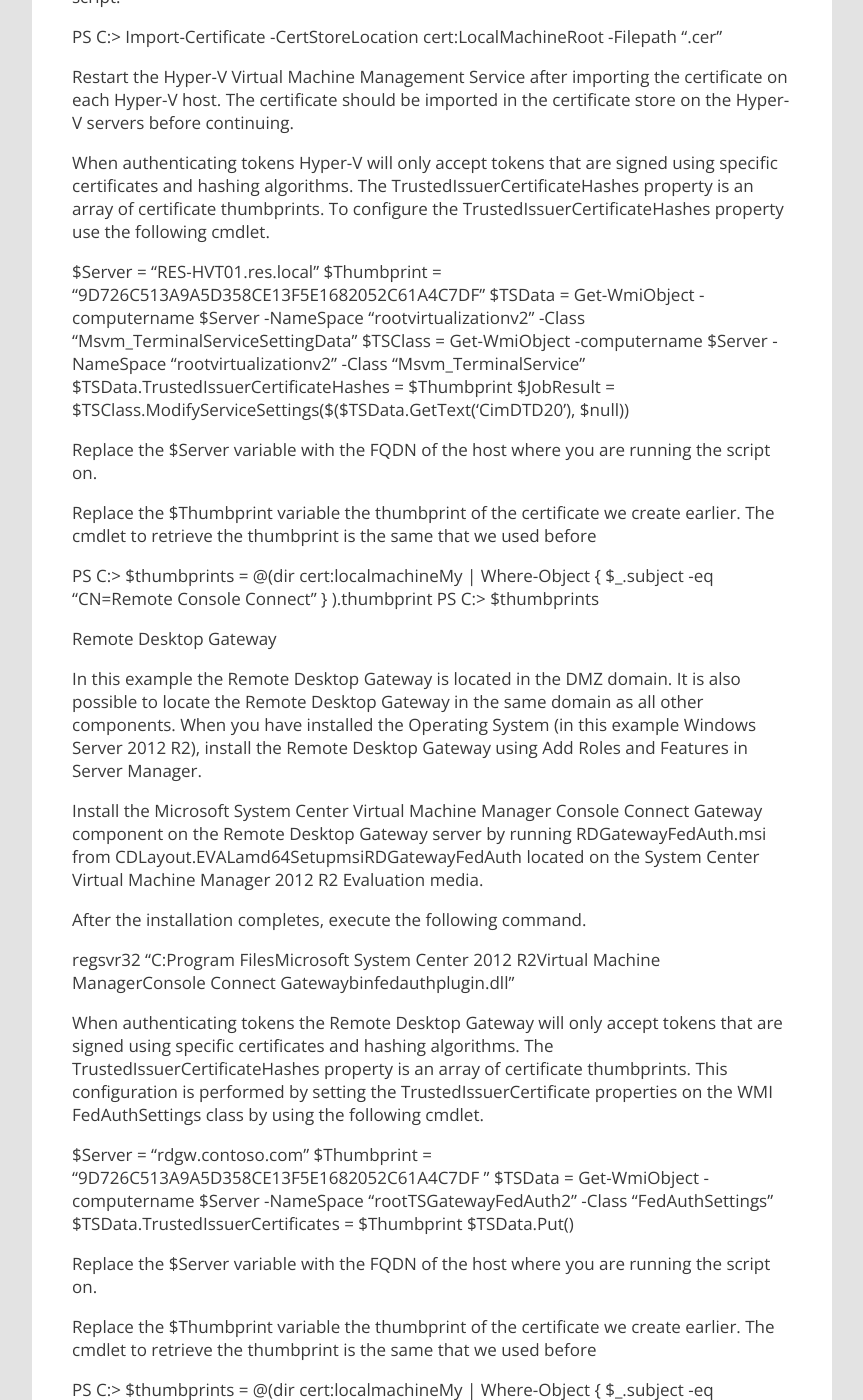
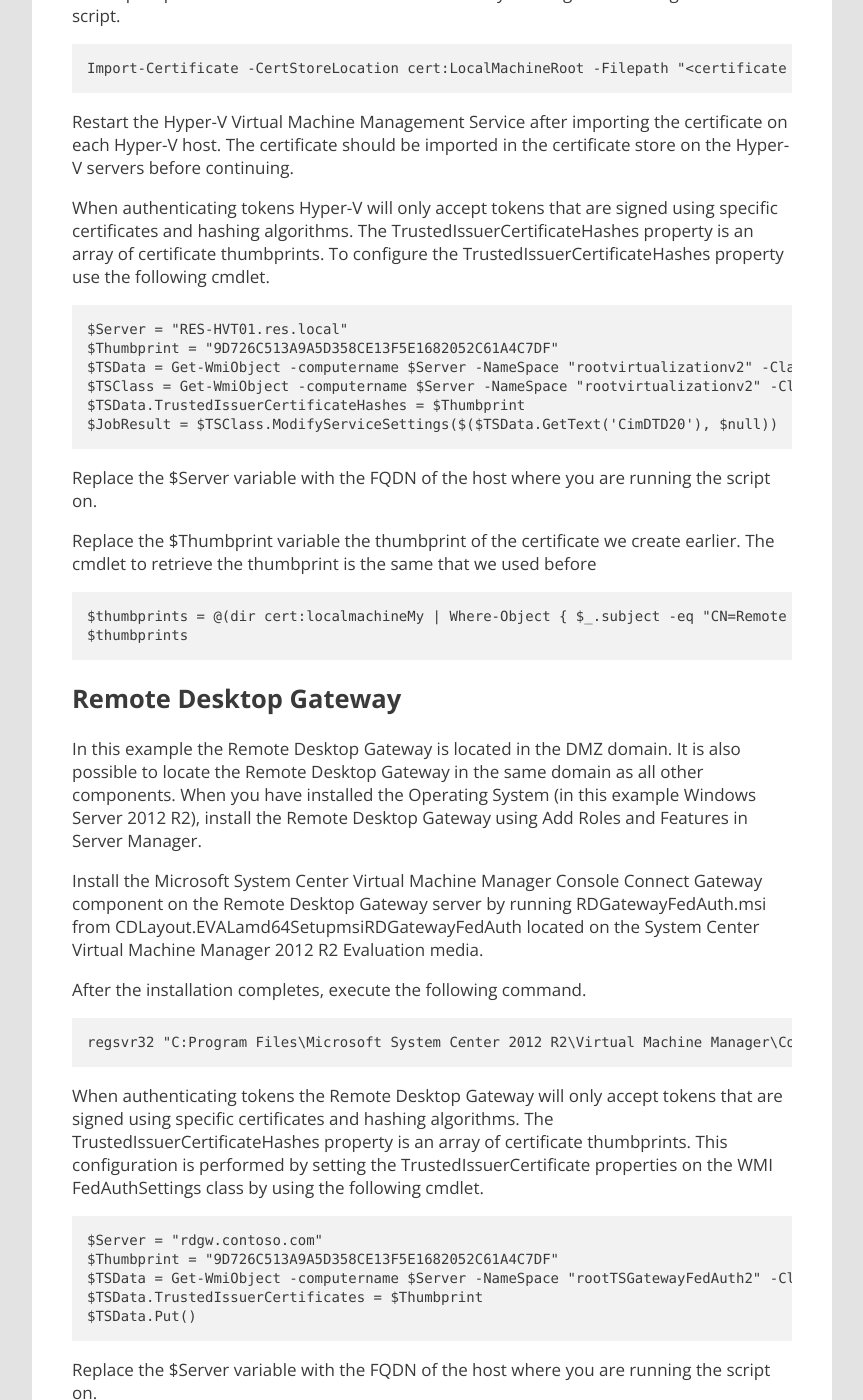
Before and after one commit to marcvaneijk/marcvaneijk.old, a Jekyll site: the page built from _posts/2013-09-10-wapconsole.md, in a window 1280 px wide and 1400 px high, scrolled down 6757 px. Shown: the whole window, without its empty margins (58-921 px from the left). Built offline with Jekyll 4.4.1, drawn with Linux system fonts in a browser that asks for light colours; nearby versions of some CDN libraries; some of the changed text lies outside the part shown.

Commit message:
Update 2013-09-10-wapconsole.md

````diff
--- a/_posts/2013-09-10-wapconsole.md
+++ b/_posts/2013-09-10-wapconsole.md
@@ -195,7 +195,7 @@ After configuring all parts and the tenant uses Console Connect, the ManagementO
 
 Add the SPF domain service account to the local administrator group on the SPF server and a reboot the SPF Server.
 
-Hyper-V hosts
+## Hyper-V hosts
 
 On each Hyper-V host, that will run virtual machines accessible by Windows Azure Pack, the following configuration steps must be done. As noted before these steps are specific for Windows Azure Preview. In Windows Azure Pack RTM this configuration is moved to System Center Virtual Machine Manager 2012 R2.
 
@@ -203,27 +203,33 @@ First we need to import the public key of the certificate. Copy the .CER file we
 
 The import process of the .CER file can also be done by running the following PowerShell script.
 
-PS C:> Import-Certificate -CertStoreLocation cert:LocalMachineRoot -Filepath “<certificate path>.cer”
+```
+Import-Certificate -CertStoreLocation cert:LocalMachineRoot -Filepath "<certificate path>.cer"
+```
 
 Restart the Hyper-V Virtual Machine Management Service after importing the certificate on each Hyper-V host. The certificate should be imported in the certificate store on the Hyper-V servers before continuing.
 
 When authenticating tokens Hyper-V will only accept tokens that are signed using specific certificates and hashing algorithms. The TrustedIssuerCertificateHashes property is an array of certificate thumbprints. To configure the TrustedIssuerCertificateHashes property use the following cmdlet.
 
-$Server = “RES-HVT01.res.local”
-$Thumbprint = “9D726C513A9A5D358CE13F5E1682052C61A4C7DF”
-$TSData = Get-WmiObject -computername $Server -NameSpace “rootvirtualizationv2” -Class “Msvm_TerminalServiceSettingData”
-$TSClass = Get-WmiObject -computername $Server -NameSpace “rootvirtualizationv2” -Class “Msvm_TerminalService”
+```
+$Server = "RES-HVT01.res.local"
+$Thumbprint = "9D726C513A9A5D358CE13F5E1682052C61A4C7DF"
+$TSData = Get-WmiObject -computername $Server -NameSpace "rootvirtualizationv2" -Class "Msvm_TerminalServiceSettingData"
+$TSClass = Get-WmiObject -computername $Server -NameSpace "rootvirtualizationv2" -Class "Msvm_TerminalService"
 $TSData.TrustedIssuerCertificateHashes = $Thumbprint
-$JobResult = $TSClass.ModifyServiceSettings($($TSData.GetText(‘CimDTD20’), $null))
+$JobResult = $TSClass.ModifyServiceSettings($($TSData.GetText('CimDTD20'), $null))
+```
 
 Replace the $Server variable with the FQDN of the host where you are running the script on.
 
 Replace the $Thumbprint variable the thumbprint of the certificate we create earlier. The cmdlet to retrieve the thumbprint is the same that we used before
 
-PS C:> $thumbprints = @(dir cert:localmachineMy | Where-Object { $_.subject -eq “CN=Remote Console Connect” } ).thumbprint
-PS C:> $thumbprints
+```
+$thumbprints = @(dir cert:localmachineMy | Where-Object { $_.subject -eq "CN=Remote Console Connect" } ).thumbprint
+$thumbprints
+```
 
-Remote Desktop Gateway
+## Remote Desktop Gateway
 
 In this example the Remote Desktop Gateway is located in the DMZ domain. It is also possible to locate the Remote Desktop Gateway in the same domain as all other components. When you have installed the Operating System (in this example Windows Server 2012 R2), install the Remote Desktop Gateway using Add Roles and Features in Server Manager.
 
@@ -231,39 +237,49 @@ Install the Microsoft System Center Virtual Machine Manager Console Connect Gate
 
 After the installation completes, execute the following command.
 
-regsvr32 “C:Program FilesMicrosoft System Center 2012 R2Virtual Machine ManagerConsole Connect Gatewaybinfedauthplugin.dll”
+```
+regsvr32 "C:Program Files\Microsoft System Center 2012 R2\Virtual Machine Manager\Console Connect Gateway\bin\fedauthplugin.dll"
+```
 
 When authenticating tokens the Remote Desktop Gateway will only accept tokens that are signed using specific certificates and hashing algorithms. The TrustedIssuerCertificateHashes property is an array of certificate thumbprints. This configuration is performed by setting the TrustedIssuerCertificate properties on the WMI FedAuthSettings class by using the following cmdlet.
 
-$Server = “rdgw.contoso.com”
-$Thumbprint = “9D726C513A9A5D358CE13F5E1682052C61A4C7DF ”
-$TSData = Get-WmiObject -computername $Server -NameSpace “rootTSGatewayFedAuth2” -Class “FedAuthSettings”
+```
+$Server = "rdgw.contoso.com"
+$Thumbprint = "9D726C513A9A5D358CE13F5E1682052C61A4C7DF"
+$TSData = Get-WmiObject -computername $Server -NameSpace "rootTSGatewayFedAuth2" -Class "FedAuthSettings"
 $TSData.TrustedIssuerCertificates = $Thumbprint
 $TSData.Put()
+```
 
 Replace the $Server variable with the FQDN of the host where you are running the script on.
 
 Replace the $Thumbprint variable the thumbprint of the certificate we create earlier. The cmdlet to retrieve the thumbprint is the same that we used before
 
-PS C:> $thumbprints = @(dir cert:localmachineMy | Where-Object { $_.subject -eq “CN=Remote Console Connect” } ).thumbprint
-PS C:> $thumbprints
+```
+$thumbprints = @(dir cert:localmachineMy | Where-Object { $_.subject -eq "CN=Remote Console Connect" } ).thumbprint
+$thumbprints
+```
 
 The Authentication plugin should be set with the following PowerShell cmdlet.
 
+```
 $g = Get-WmiObject -Namespace rootCIMV2TerminalServices -Class Win32_TSGatewayServerSettings
- $g.SetAuthenticationPlugin(“FedAuthAuthenticationPlugin”)
- $g.SetAuthorizationPlugin(“FedAuthAuthorizationPlugin”)
- $g.RecycleRpcApplicationPools()
+$g.SetAuthenticationPlugin("FedAuthAuthenticationPlugin")
+$g.SetAuthorizationPlugin("FedAuthAuthorizationPlugin")
+$g.RecycleRpcApplicationPools()
+```
 
 And finally create this registry key on the Remote Desktop Gateway server
 
-HKEY_LOCAL_MACHINESOFTWAREMicrosoftTerminal Server GatewaypreRDPDisableRegKey
+```
+HKEY_LOCAL_MACHINE\SOFTWARE\Microsoft\Terminal Server Gateway\preRDP\DisableRegKey
+```
 
 The Remote Desktop Gateway should be configured with a web server certificate provided by a public Certificate Authority. To configure this certificate you can use the default configuration steps for assigning a certificate in the Remote Desktop Gateway management console.
 
 If you have located the Remote Desktop Gateway server in a separate domain like I have, then you also need to punch a hole in the firewall. To enable connectivity a tenant needs to access the Remote Desktop Gateway from the internet over port 443 and the Remote Desktop Gateway will need access to the Hyper-V hosts on TCP port 2179.
 
-Windows Azure Pack
+## Windows Azure Pack
 
 Now with all components in place we need to configure the plan in Windows Azure Pack preview to provide the Console Connect functionality to Tenant. Take note that a change to a plan in Windows Azure Pack preview will change the status of the Plan to syncing indefinitely. Create a new plan and assign the virtual machine clouds service. Open the plan and select to configure the virtual machine clouds plan service. On the bottom of the page is an option to enable connect to the console of virtual machines.
 
@@ -283,14 +299,10 @@ Console Connect screen
 
 Hopefully the top bar on the Console Connect window will be updated for Windows Azure Pack RTM, because it now displays the IP address (since we choose to connect on IP) of the underlying host. I don’t think most Service Provider will be to happy providing that information to the tenant.
 
-More Information
+## More Information
 
-For more information on Windows Azure Pack check out these videos from TechEd 2013
-
-Enabling On-Premises IaaS Solutions with the Windows Azure Pack
-
-Administering and Automating On-Premises IaaS Scenarios Using the Windows Azure Pack
-
-Building Cloud Services with Windows Server 2012 R2, Microsoft System Center 2012 R2 and the Windows Azure Pack
-
-Enabling Multi-Tenant IaaS Clouds in Microsoft System Center and Windows ServerEnabling Multi-Tenant IaaS Clouds in Microsoft System Center and Windows Server
+- [For more information on Windows Azure Pack check out these videos from TechEd 2013](http://channel9.msdn.com/Events/TechEd/Europe/2013/MDC-B364#fbid=htLx5u4w1Fe)
+- [Enabling On-Premises IaaS Solutions with the Windows Azure Pack](http://channel9.msdn.com/Events/TechEd/Europe/2013/MDC-B364#fbid=htLx5u4w1Fe)
+- [Administering and Automating On-Premises IaaS Scenarios Using the Windows Azure Pack](http://channel9.msdn.com/Events/TechEd/Europe/2013/MDC-B362#fbid=htLx5u4w1Fe)
+- [Building Cloud Services with Windows Server 2012 R2, Microsoft System Center 2012 R2 and the Windows Azure Pack](http://channel9.msdn.com/Events/TechEd/Europe/2013/MDC-B215#fbid=htLx5u4w1Fe)
+- [Enabling Multi-Tenant IaaS Clouds in Microsoft System Center and Windows ServerEnabling Multi-Tenant IaaS Clouds in Microsoft System Center and Windows Server](http://channel9.msdn.com/Events/TechEd/Europe/2013/MDC-B318#fbid=htLx5u4w1Fe)
````
